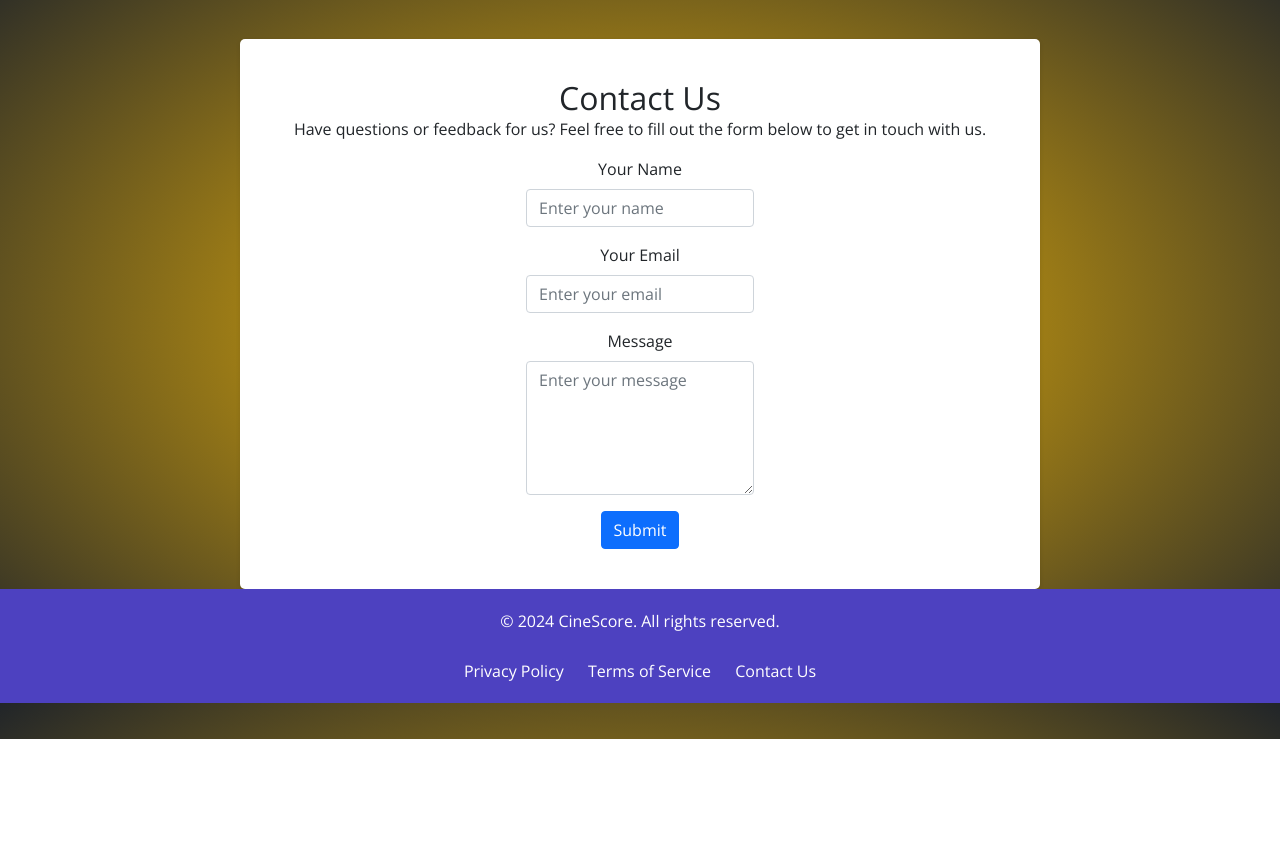
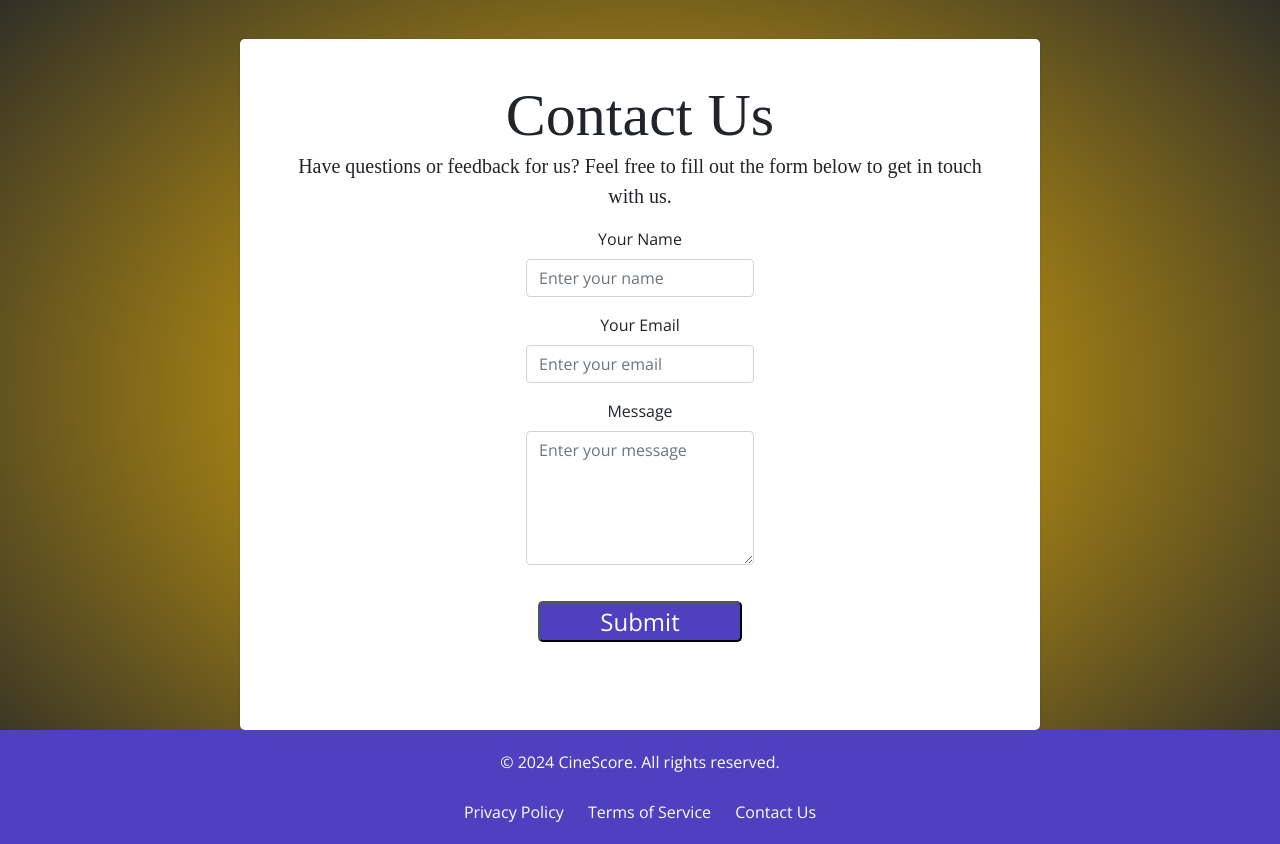
Before and after one commit to ValfridoSales/dsmovie, a plain HTML site: page contact.html in a window 1280 px wide. Shown: the part 61-905 px from the top of the page. Before the commit the page ends 800 px from the top, so only its background shows below. Drawn offline with nearby package versions, Linux system fonts and the light colour scheme.

Commit message:
added more styles

```diff
--- a/contact.html
+++ b/contact.html
@@ -42,7 +42,7 @@
                 <label for="message" class="form-label">Message</label>
                 <textarea class="form-control" id="message" rows="5" placeholder="Enter your message"></textarea>
             </div>
-            <button type="submit" class="btn btn-primary">Submit</button>
+            <button type="submit" class="contactus-button">Submit</button>
         </form>
     </div>
 
--- a/css/styles.css
+++ b/css/styles.css
@@ -312,6 +312,29 @@ footer {
   justify-content: center;
   text-align: center;
 }
+.contactus-desc h2{
+  font-family: 'Times New Roman', Times, serif;
+  font-size: 60px;
+  font-weight: 100;
+}
+
+.contactus-desc p{
+  font-family: 'Times New Roman', Times, serif;
+  font-size: 20px;
+  font-weight: 100;
+}
+
+.contactus-button {
+  display: inline-block;
+  margin-top: 20px;
+  padding: 0.5px 60px;
+  background-color: var(--color-primary);
+  color: white;
+  text-align: center;
+  border-radius: 5px;
+  font-size: 1.5em;
+  margin-bottom: 2em;
+}
 
 .footer-content {
   display: flex;
```
